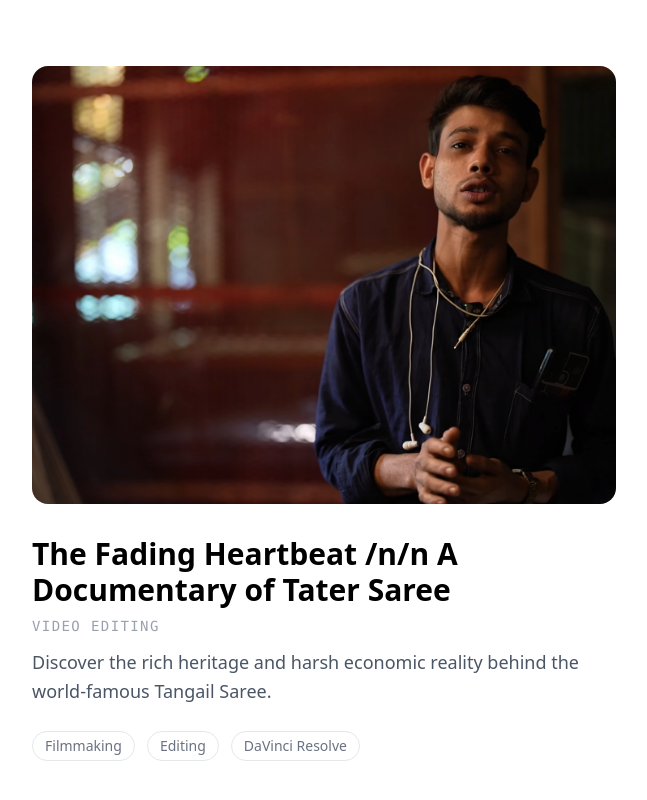
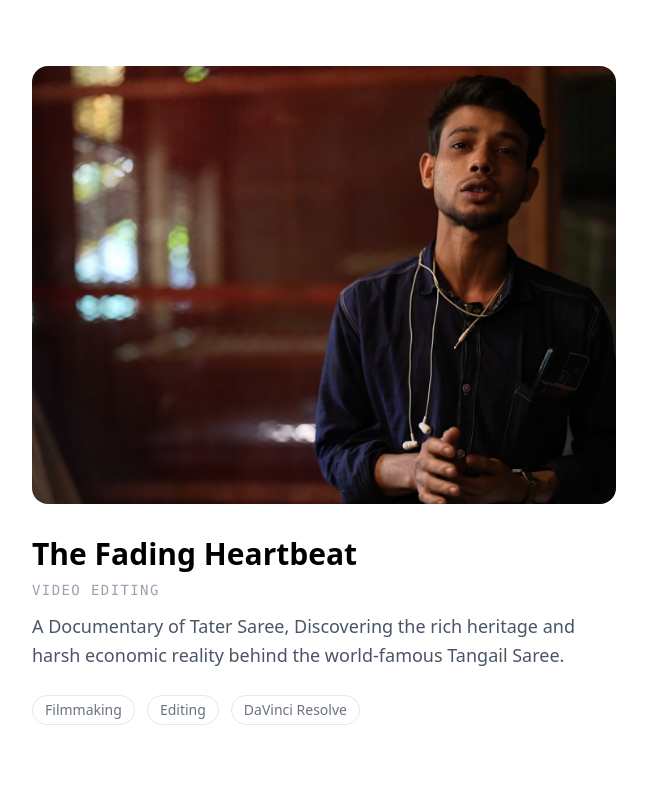
Before and after one commit to MdRakibujjamanAdib/AdibXGD, a React (Vite) app: page /projects in a window 1280 px wide. Shown: the part 2694-3494 px from the top of the page, without its empty margins (0-647 px from the left). Built offline with nearby package versions, Linux system fonts and the light colour scheme.

Commit message:
Update project details and formatting

```diff
--- a/src/data/projects.ts
+++ b/src/data/projects.ts
@@ -116,10 +116,10 @@ export const projects: Project[] = [
   // Video Editing (YouTube embed)
   {
     id: "The-Fading-Heartbeat",
-    title: "The Fading Heartbeat /n/n A Documentary of Tater Saree",
+    title: "The Fading Heartbeat ",
     category: "Video Editing",
     role: "Director & Editor",
-    summary: "Discover the rich heritage and harsh economic reality behind the world-famous Tangail Saree.",
+    summary: "A Documentary of Tater Saree, Discovering the rich heritage and harsh economic reality behind the world-famous Tangail Saree.",
     description: "<p style='text-align: justify;'>This documentary provides a deep look into the complete lifecycle of a saree, from the dyeing and spinning of thread to the final meticulous fold. Beyond the aesthetics, the film identifies the critical problems threatening this ancient craft, including the Mahajan system where middlemen control profits, and the significant decline in active looms due to lack of sales. \n \n The rhythmic <b>Khut-Khut</b> sound of the looms has long been the heartbeat of this region, but that heartbeat is slowing down. This video serves as both a record of a disappearing tradition and a call to recognize the labor, sweat, and identity woven into every thread. </p>",
     thumbnail: "/images/Projects Images/tat.png",
     videoUrl: "https://youtu.be/S2vfwbJhwW4", // Example embed
--- a/src/pages/Home.tsx
+++ b/src/pages/Home.tsx
@@ -291,9 +291,7 @@ const Home = () => {
                     <div className="w-full md:w-1/2">
                       <span className="text-blue-600 dark:text-blue-500 font-mono text-sm uppercase tracking-wider mb-4 block">{project.category}</span>
                       <h3 className="text-4xl font-bold mb-6 text-black dark:text-white group-hover:text-blue-600 dark:group-hover:text-blue-500 transition-colors">
-                        <Link to={`/projects/${project.id}`}>
-                          <span dangerouslySetInnerHTML={{ __html: project.title }} />
-                        </Link>
+                        <Link to={`/projects/${project.id}`}>{project.title}</Link>
                       </h3>
                       <p className="text-xl text-gray-600 dark:text-gray-400 mb-8 leading-relaxed">
                         {project.summary}
--- a/src/pages/ProjectDetails.tsx
+++ b/src/pages/ProjectDetails.tsx
@@ -109,10 +109,7 @@ const ProjectDetails = () => {
               )}
             </div>
 
-            <h1
-              className="text-6xl md:text-8xl font-bold mb-8 tracking-tighter text-black dark:text-white leading-[0.9]"
-              dangerouslySetInnerHTML={{ __html: project.title }}
-            />
+            <h1 className="text-6xl md:text-8xl font-bold mb-8 tracking-tighter text-black dark:text-white leading-[0.9]">{project.title}</h1>
 
             <p className="text-xl md:text-2xl text-gray-600 dark:text-gray-400 leading-relaxed max-w-3xl">
               {project.summary}
--- a/src/pages/Update/Projects.tsx
+++ b/src/pages/Update/Projects.tsx
@@ -86,9 +86,7 @@ const Projects = () => {
 
                   <div>
                     <h3 className="text-3xl font-bold text-black dark:text-white group-hover:text-blue-600 dark:group-hover:text-blue-500 transition-colors mb-2">
-                      <Link to={`/projects/${project.id}`}>
-                        <span dangerouslySetInnerHTML={{ __html: project.title }} />
-                      </Link>
+                      <Link to={`/projects/${project.id}`}>{project.title}</Link>
                     </h3>
                     <span className="text-sm font-mono text-gray-400 dark:text-zinc-600 uppercase tracking-widest mb-3 block">{project.category}</span>
                   </div>
```
Also changed, not shown: 1 other file (tests, documents, lock files or other folders).
